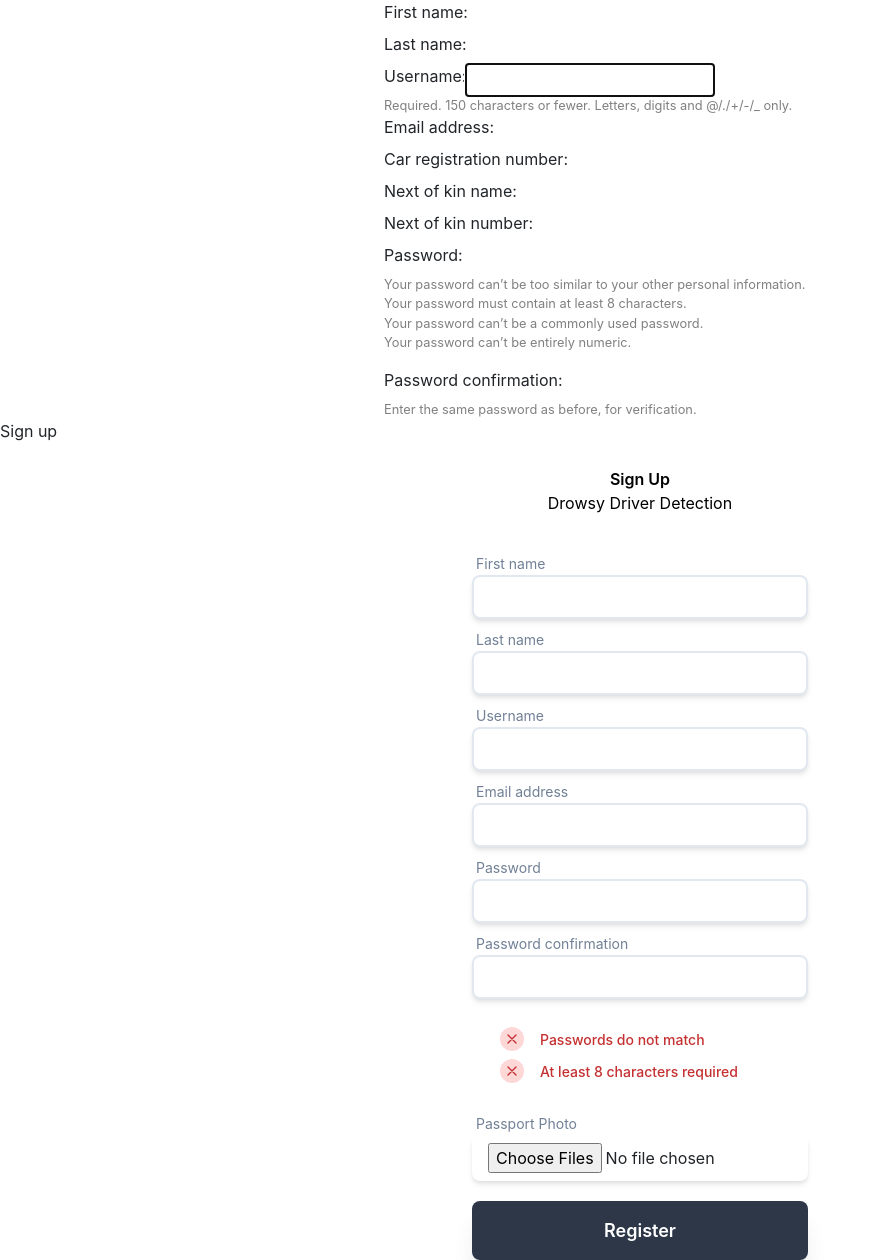
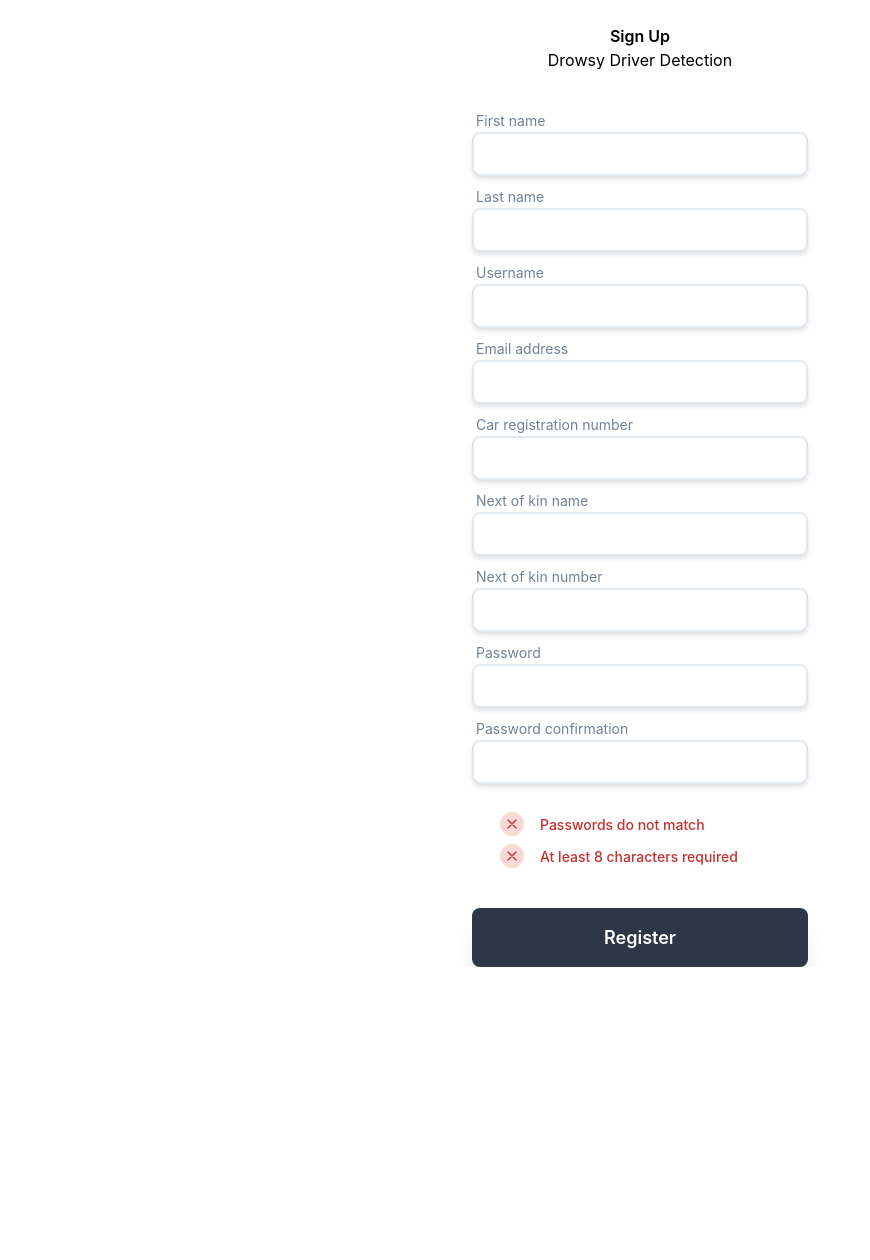
Before and after one commit to Salaton/drowsy-driver-clientside, a Django app: page /accounts/signup/ in a window 1280 px wide. Shown: the whole page, without its empty margins (0-870 px from the left). After the commit the page ends 967 px from the top, so only its background shows below. Run offline with Django 3.2, Linux system fonts and the light colour scheme; style sheets or scripts are compiled from the project's sources; some libraries are stand-ins or nearby versions.

Commit message:
UI Tweaks

```diff
--- a/templates/profile.html
+++ b/templates/profile.html
@@ -33,6 +33,9 @@
         <p>Last name: {{user.last_name}}</p>
         <p>Email: {{user.email}}</p>
         <p>Car Registration Number: {{user.car_registration_number}}</p>
+        <p>Next of Kin Name: {{user.next_of_kin_name}}</p>
+        <p>next of Kin Number: {{user.next_of_kin_number}}</p>
+        <p></p>
     </div>
 
 {% endblock %}
--- a/templates/signup.html
+++ b/templates/signup.html
@@ -4,11 +4,11 @@
 {% block title %}Sign Up{% endblock %}
 
 {% block content %}
-<form method="post" enctype="multipart/form-data">
+
+{% comment %} <form method="post" enctype="multipart/form-data">
     {% csrf_token %}
     {% for field in form %}
       <div class="mx-auto max-w-lg">
-        <div class="relative flex flex-wrap">
         {{ field.label_tag }}
         {{ field }}
         {% if field.help_text %}
@@ -17,11 +17,10 @@
         {% for error in field.errors %}
           <p style="color: red">{{ error }}</p>
         {% endfor %}
-        </div>
       </div>
     {% endfor %}
     <button type="submit">Sign up</button>
-</form>
+</form>  {% endcomment %}
 
 {% comment %} <form method="post" enctype="multipart/form-data">
     {% csrf_token %}
@@ -71,42 +70,81 @@
                     </div>
                     <form method='post' enctype="multipart/form-data" class="mt-8" x-data="{password: '',password_confirm: ''}">
                         {% csrf_token %}
+                        {% if form.errors %}
+                                {% for field in form %}
+                                    {% for error in field.errors %}
+                                        <div class="alert alert-danger">
+                                            <strong>{{ error|escape }}</strong>
+                                        </div>
+                                    {% endfor %}
+                                {% endfor %}
+                                {% for error in form.non_field_errors %}
+                                    <div class="alert alert-danger">
+                                        <strong>{{ error|escape }}</strong>
+                                    </div>
+                                {% endfor %}
+                            {% endif %}
                         <div class="mx-auto max-w-lg ">
                             <div class="py-1">
                                 <span class="px-1 text-sm text-gray-600">{{ form.first_name.label }}</span>
-                                <input placeholder="" type="text" name="first_name"
+                                <input required placeholder="" type="text" name="first_name"
                                        class="text-md block px-3 py-2 rounded-lg w-full
                 bg-white border-2 border-gray-300 placeholder-gray-600 shadow-md focus:placeholder-gray-500 focus:bg-white focus:border-gray-600 focus:outline-none">
                             </div>
                             <div class="py-1">
                                 <span class="px-1 text-sm text-gray-600">{{ form.last_name.label }}</span>
-                                <input placeholder="" type="text" name="last_name"
+                                <input required placeholder="" type="text" name="last_name"
                                        class="text-md block px-3 py-2 rounded-lg w-full
                 bg-white border-2 border-gray-300 placeholder-gray-600 shadow-md focus:placeholder-gray-500 focus:bg-white focus:border-gray-600 focus:outline-none">
                             </div>
                             <div class="py-1">
                                 <span class="px-1 text-sm text-gray-600">{{ form.username.label }}</span>
-                                <input placeholder="" type="text" name="username"
+                                <input required placeholder="" type="text" name="username"
                                        class="text-md block px-3 py-2 rounded-lg w-full
                 bg-white border-2 border-gray-300 placeholder-gray-600 shadow-md focus:placeholder-gray-500 focus:bg-white focus:border-gray-600 focus:outline-none">
                             </div>
+                            {{field.errors}}
                             <div class="py-1">
                                 <span class="px-1 text-sm text-gray-600">{{ form.email.label }}</span>
-                                <input placeholder="" type="email" name="email"
+                                <input  placeholder="" type="email" name="email"
                                        class="text-md block px-3 py-2 rounded-lg w-full
                 bg-white border-2 border-gray-300 placeholder-gray-600 shadow-md focus:placeholder-gray-500 focus:bg-white focus:border-gray-600 focus:outline-none">
+
+                            </div>
+                            <div class="py-1">
+                                <span class="px-1 text-sm text-gray-600">{{ form.car_registration_number.label }}</span>
+                                <input required style="text-transform: uppercase;" placeholder="" type="text" name="car_registration_number"
+                                       class="text-md block px-3 py-2 rounded-lg w-full
+                bg-white border-2 border-gray-300 placeholder-gray-600 shadow-md focus:placeholder-gray-500 focus:bg-white focus:border-gray-600 focus:outline-none">
+
+                            </div>
+                            <div class="py-1">
+                                <span class="px-1 text-sm text-gray-600">{{ form.next_of_kin_name.label }}</span>
+                                <input required placeholder="" type="text" name="next_of_kin_name"
+                                       class="text-md block px-3 py-2 rounded-lg w-full
+                bg-white border-2 border-gray-300 placeholder-gray-600 shadow-md focus:placeholder-gray-500 focus:bg-white focus:border-gray-600 focus:outline-none">
+
+                            </div>
+                            <div class="py-1">
+                                <span class="px-1 text-sm text-gray-600">{{ form.next_of_kin_number.label }}</span>
+                                <input required placeholder="" type="number" name="next_of_kin_number"
+                                       class="text-md block px-3 py-2 rounded-lg w-full
+                bg-white border-2 border-gray-300 placeholder-gray-600 shadow-md focus:placeholder-gray-500 focus:bg-white focus:border-gray-600 focus:outline-none">
+
                             </div>
                             <div class="py-1">
                                 <span class="px-1 text-sm text-gray-600">{{ form.password1.label }}</span>
-                                <input placeholder="" type="password" x-model="password" name="password1"
+                                <input required placeholder="" type="password" x-model="password" name="password1"
                                        class="text-md block px-3 py-2 rounded-lg w-full
                 bg-white border-2 border-gray-300 placeholder-gray-600 shadow-md focus:placeholder-gray-500 focus:bg-white focus:border-gray-600 focus:outline-none">
+
                             </div>
                             <div class="py-1">
                                 <span class="px-1 text-sm text-gray-600">{{ form.password2.label }}</span>
-                                <input placeholder="" type="password" x-model="password_confirm" name="password2"
+                                <input required placeholder="" type="password" x-model="password_confirm" name="password2"
                                        class="text-md block px-3 py-2 rounded-lg w-full
                 bg-white border-2 border-gray-300 placeholder-gray-600 shadow-md focus:placeholder-gray-500 focus:bg-white focus:border-gray-600 focus:outline-none">
+
                             </div>
                             <div class="flex justify-start mt-3 ml-4 p-1">
                                 <ul>
@@ -146,26 +184,7 @@
                                     </li>
                                 </ul>
                             </div>
-                            {% comment %} <div class="flex justify-start">
-                                <label class="block text-gray-500 font-bold my-4 flex items-center">
-                                    <input class="leading-loose text-pink-600 top-0" type="checkbox"/>
-                                    <span class="ml-2 text-sm py-2 text-gray-600 text-left">Accept the
-                                          <a href="#"
-                                             class="font-semibold text-black border-b-2 border-gray-200 hover:border-gray-500">
-                                           Terms and Conditions of the site
-                                          </a>and
-                                          <a href="#"
-                                             class="font-semibold text-black border-b-2 border-gray-200 hover:border-gray-500">
-                                            the information data policy.</a>
-                                    </span>
-                                </label>
-                            </div> {% endcomment %}
-                            <div class="py-1">
-                                <span class="px-1 text-sm text-gray-600">Passport Photo</span>
-                                <input placeholder="" type="file" name="passportphoto" multiple="multiple" accept="image/*"
-                                       class="text-md block px-3 py-2 rounded-lg w-full
-                bg-white  shadow-md focus:placeholder-gray-500 focus:bg-white focus:border-gray-600 focus:outline-none">
-                            </div>
+
                             <button type="submit" class="mt-3 text-lg font-semibold
             bg-gray-800 w-full text-white rounded-lg
             px-6 py-3 block shadow-xl hover:text-white hover:bg-black">
```
Also changed, not shown: templates/registration/login.html (+12 -2 lines).
